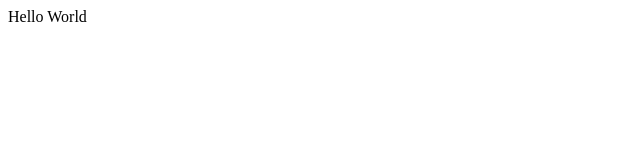
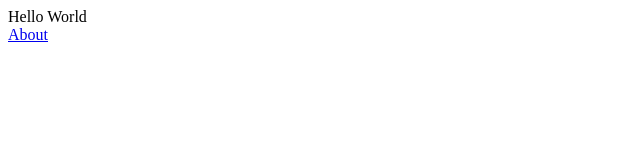
Before and after one commit to Umpoy/twitch_clone, a React (Create React App) app in the folder client/: page / in a window 1280 px wide. Shown: the top 160 px of the page, without its empty margins (0-640 px from the left). Built offline with nearby package versions, Linux system fonts and the light colour scheme.

Commit message:
incorporated links

```diff
--- a/client/src/components/App.js
+++ b/client/src/components/App.js
@@ -1,12 +1,22 @@
 import React from 'react';
-import { BrowserRouter, Route } from 'react-router-dom';
+import { BrowserRouter, Route, Link } from 'react-router-dom';
 
 const Home = () => {
-    return <div>Hello World</div>
+    return (
+        <div>
+            <div>Hello World</div>
+            <Link to="test">About</Link>
+        </div>
+    )
 }
 
 const Test = () => {
-    return <div>Testing router...</div>
+    return (
+        <div>
+            <div>Testing router...</div>
+            <Link to="/">Home</Link>
+        </div>
+    )
 }
 
 const App = () => {
```
